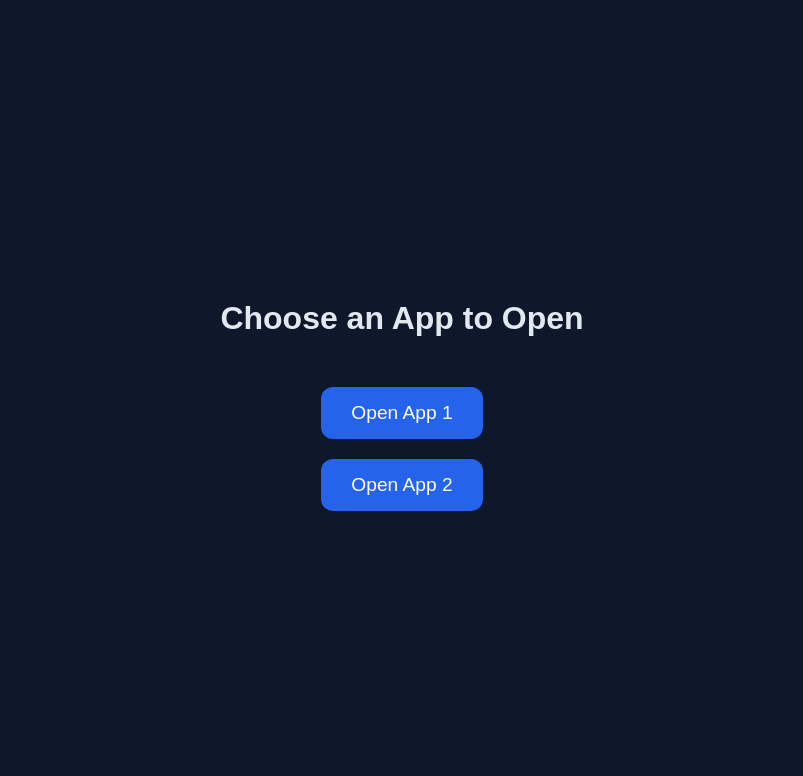
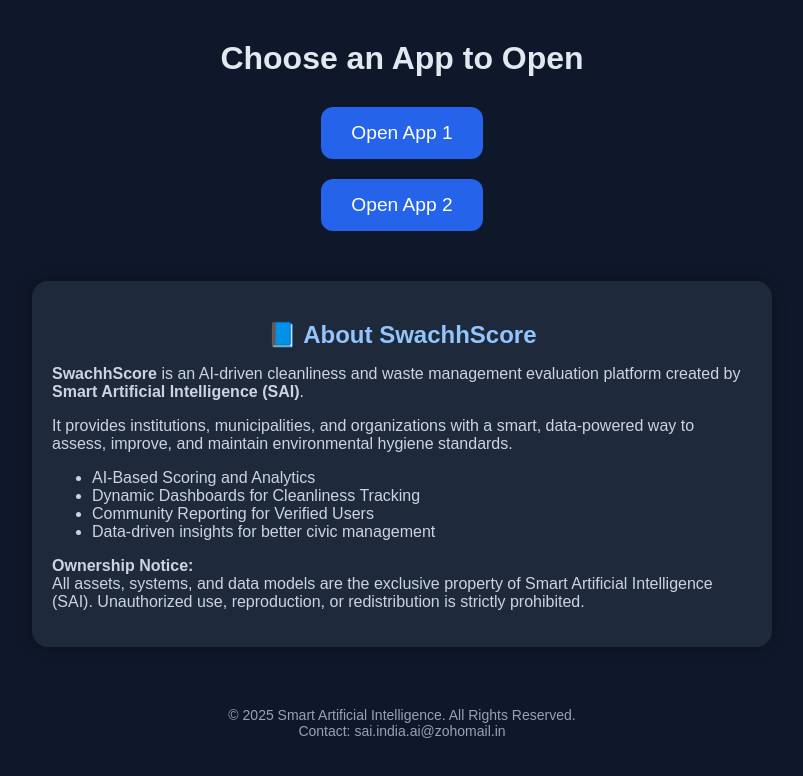
Before and after one commit to saiindiaai/SwachhScore, a plain HTML site: page index.html in a window 1280 px wide. Shown: the whole page, without its empty margins (238-1041 px from the left). Drawn offline with Linux system fonts and the light colour scheme.

Commit message:
Update index.html

```diff
--- a/index.html
+++ b/index.html
@@ -12,14 +12,14 @@
       display: flex;
       flex-direction: column;
       align-items: center;
-      justify-content: center;
-      height: 100vh;
+      justify-content: flex-start;
+      min-height: 100vh;
       margin: 0;
-      overflow: hidden;
+      overflow-x: hidden;
     }
 
     h1 {
-      margin-bottom: 40px;
+      margin: 40px 0 20px;
       font-size: 2rem;
       text-align: center;
     }
@@ -51,11 +51,11 @@
     #backBtn {
       position: fixed;
       top: 15px;
-      left: 15px;
+      right: 15px;
       background-color: #1e293b;
       color: white;
       border: none;
-      border-radius: 10px;
+      border-radius: 50px;
       padding: 10px 20px;
       font-size: 1rem;
       display: none;
@@ -68,6 +68,32 @@
       text-align: center;
       color: #cbd5e1;
       animation: fadeIn 1s ease-in-out;
+    }
+
+    #readme-box {
+      background-color: #1e293b;
+      border-radius: 16px;
+      padding: 20px;
+      margin: 40px 10px;
+      max-width: 90%;
+      width: 700px;
+      max-height: 350px;
+      overflow-y: auto;
+      color: #cbd5e1;
+      box-shadow: 0 0 15px rgba(0,0,0,0.3);
+    }
+
+    #readme-box h2 {
+      text-align: center;
+      margin-bottom: 10px;
+      color: #93c5fd;
+    }
+
+    footer {
+      margin: 20px 0;
+      text-align: center;
+      color: #94a3b8;
+      font-size: 14px;
     }
 
     @keyframes fadeIn {
@@ -88,29 +114,45 @@
     <p style="margin-top:20px;">Opening your app...</p>
   </div>
 
+  <div id="readme-box">
+    <h2>📘 About SwachhScore</h2>
+    <p><strong>SwachhScore</strong> is an AI-driven cleanliness and waste management evaluation platform created by <strong>Smart Artificial Intelligence (SAI)</strong>.</p>
+    <p>It provides institutions, municipalities, and organizations with a smart, data-powered way to assess, improve, and maintain environmental hygiene standards.</p>
+    <ul>
+      <li>AI-Based Scoring and Analytics</li>
+      <li>Dynamic Dashboards for Cleanliness Tracking</li>
+      <li>Community Reporting for Verified Users</li>
+      <li>Data-driven insights for better civic management</li>
+    </ul>
+    <p><strong>Ownership Notice:</strong><br>
+    All assets, systems, and data models are the exclusive property of Smart Artificial Intelligence (SAI). Unauthorized use, reproduction, or redistribution is strictly prohibited.</p>
+  </div>
+
+  <footer>
+    © 2025 Smart Artificial Intelligence. All Rights Reserved. <br>
+    Contact: sai.india.ai@zohomail.in
+  </footer>
+
   <button id="backBtn" onclick="goBack()">← Back</button>
   <iframe id="appFrame"></iframe>
 
   <script>
-    // Base64 encoded URLs (hidden)
+    // Base64 encoded URLs
     const appData = {
       1: "aHR0cHM6Ly9yZS1jeWNsZS1jb3B5LTg2ODE4MGU1LmJhc2U0NC5hcHAv",
       2: "aHR0cHM6Ly9zd2FjaGgtc2NvcmUtN2JlNDdkZjEuYmFzZTQ0LmFwcC8="
     };
 
-    // Decode Base64 safely
     function decodeLink(encoded) {
       return atob(encoded);
     }
 
     function showNotice(num) {
-      // Hide menu and show notice
       document.querySelector('h1').style.display = 'none';
       document.querySelectorAll('.btn').forEach(btn => btn.style.display = 'none');
+      document.getElementById('readme-box').style.display = 'none';
       const notice = document.getElementById('notice');
       notice.style.display = 'block';
-
-      // After 2 seconds, open the app
       setTimeout(() => openApp(num), 2000);
     }
 
@@ -128,14 +170,15 @@
       iframe.src = "";
       document.querySelector('h1').style.display = 'block';
       document.querySelectorAll('.btn').forEach(btn => btn.style.display = 'inline-block');
+      document.getElementById('readme-box').style.display = 'block';
       document.getElementById('backBtn').style.display = 'none';
     }
 
     // Disable right-click
-    document.addEventListener('contextmenu', event => event.preventDefault());
+    document.addEventListener('contextmenu', e => e.preventDefault());
 
-    // Disable F12, Ctrl+Shift+I, Ctrl+U, etc.
-    document.onkeydown = function(e) {
+    // Disable DevTools shortcuts
+    document.onkeydown = e => {
       if (
         e.key === "F12" ||
         (e.ctrlKey && e.shiftKey && ["I", "C", "J"].includes(e.key)) ||
@@ -146,13 +189,13 @@
       }
     };
 
-    // Detect DevTools open
+    // Detect DevTools
     (function devtoolsDetector() {
       const threshold = 160;
       setInterval(() => {
-        const widthThreshold = window.outerWidth - window.innerWidth > threshold;
-        const heightThreshold = window.outerHeight - window.innerHeight > threshold;
-        if (widthThreshold || heightThreshold) {
+        const w = window.outerWidth - window.innerWidth > threshold;
+        const h = window.outerHeight - window.innerHeight > threshold;
+        if (w || h) {
           document.body.innerHTML = "<h1 style='color:red;text-align:center;margin-top:40vh;'>Unauthorized Inspection Blocked 🔒</h1>";
         }
       }, 1000);
```
